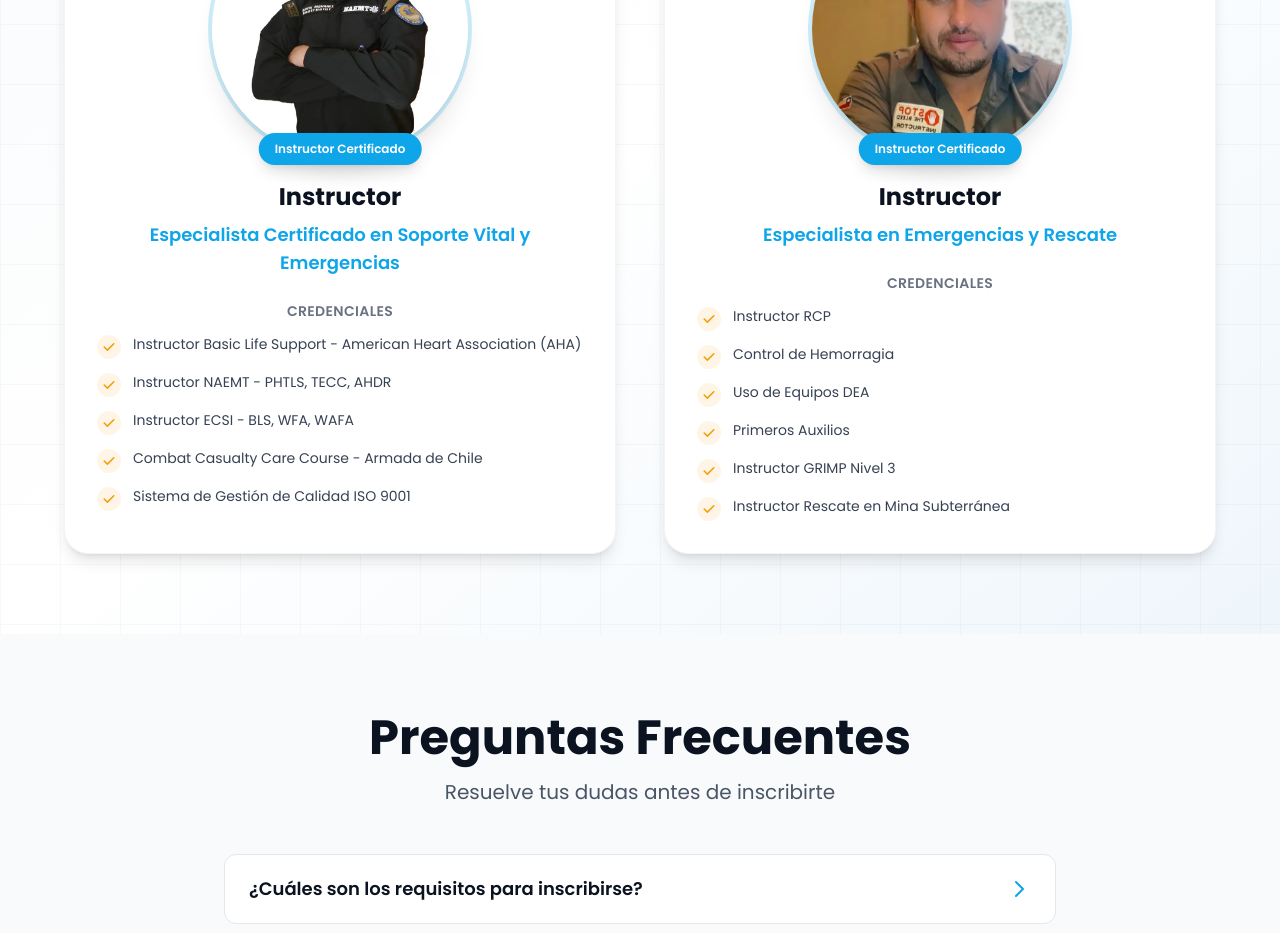
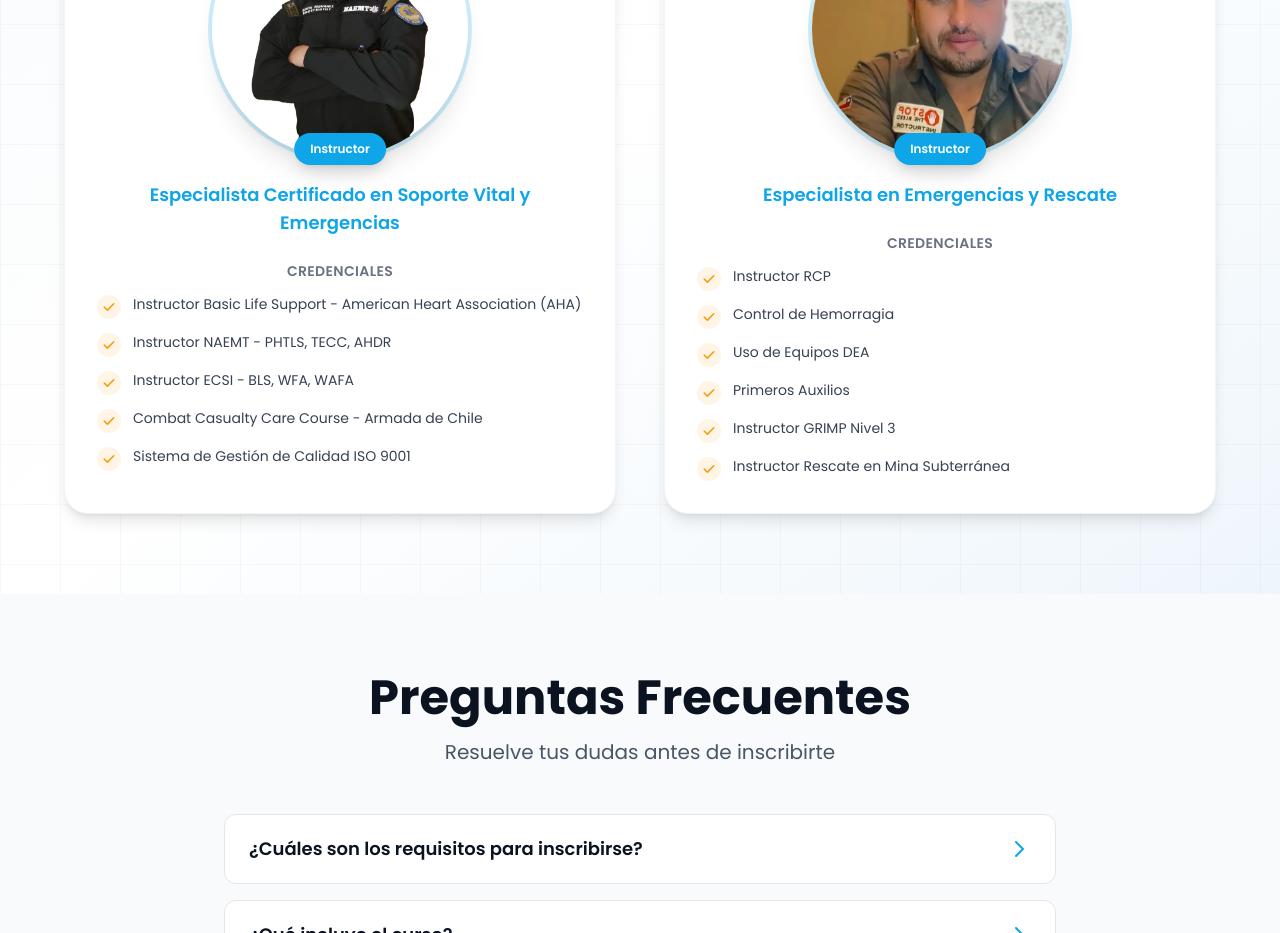
Before and after one commit to thomassr30/dp-capacitaciones, a Next.js app: page / in a window 1280 px wide. Shown: the part 5440-6373 px from the top of the page. Built offline with nearby package versions, Linux system fonts and the light colour scheme.

Commit message:
feat: simplificar etiqueta de instructor en la sección de instructores

```diff
--- a/components/sections/Companies.tsx
+++ b/components/sections/Companies.tsx
@@ -180,15 +180,12 @@ export default function Companies() {
                   </div>
                   {/* Badge */}
                   <div className="absolute -bottom-2 left-1/2 transform -translate-x-1/2 bg-primary text-white px-4 py-2 rounded-full text-xs font-semibold shadow-lg whitespace-nowrap">
-                    Instructor Certificado
+                    Instructor
                   </div>
                 </div>
 
                 {/* Content */}
                 <div className="text-center mb-6">
-                  <h3 className="text-2xl font-bold text-foreground mb-2">
-                    {instructor.name}
-                  </h3>
                   <p className="text-primary font-semibold text-lg">
                     {instructor.title}
                   </p>
```
